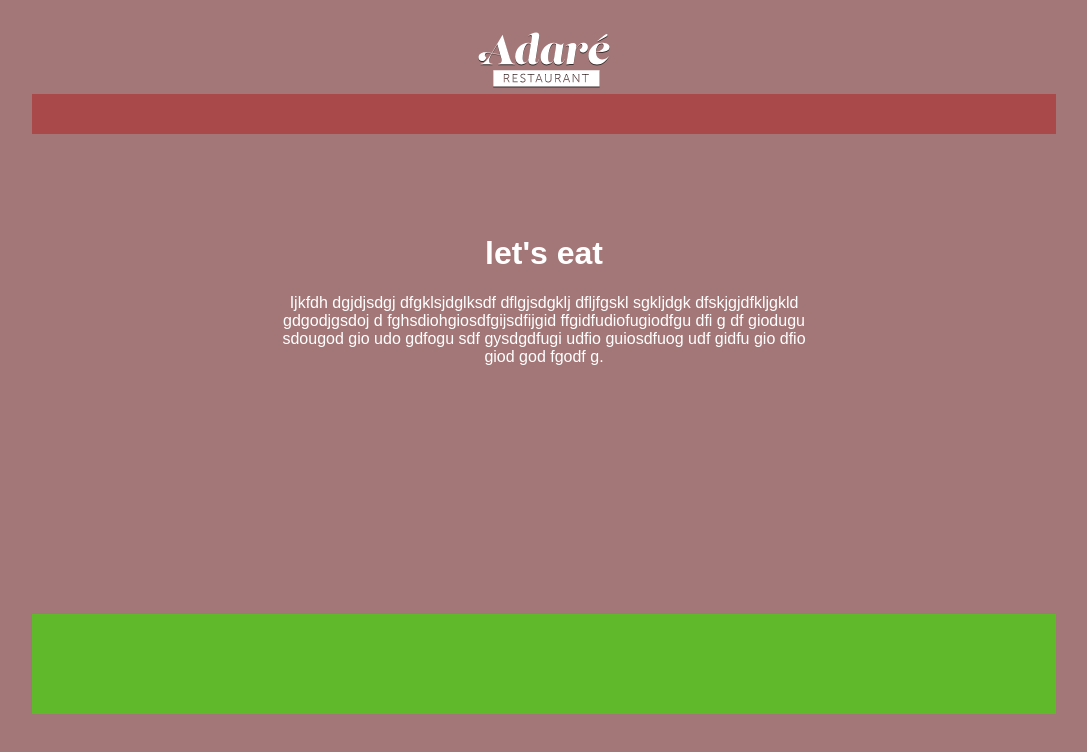
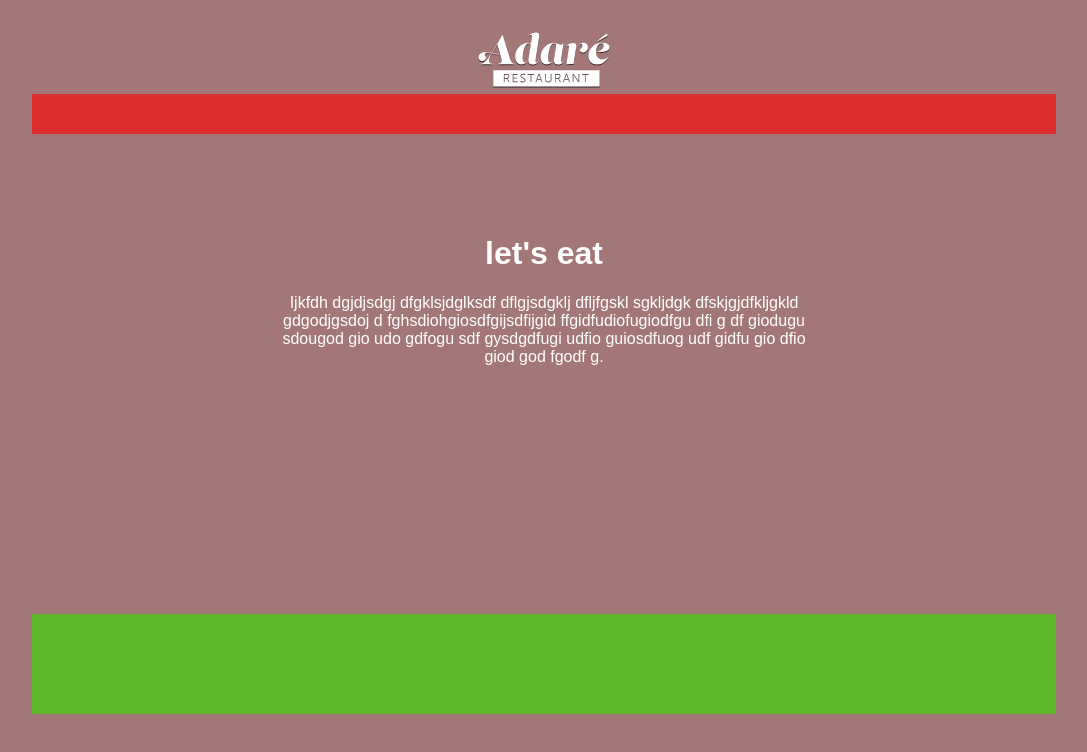
Before and after one commit to AMELkhdfjd/Restaurant_Site, a plain HTML site: page index.html in a window 1280 px wide. Shown: the whole page, without its empty margins (96-1183 px from the left). Drawn offline with Linux system fonts and the light colour scheme.

Commit message:
this commit

```diff
--- a/style.css
+++ b/style.css
@@ -20,7 +20,7 @@ header{
 
 }
 nav{
-    background-color: rgb(170, 73, 73);
+    background-color: #dd2d2d;
     height: 40px;
 
 
```
